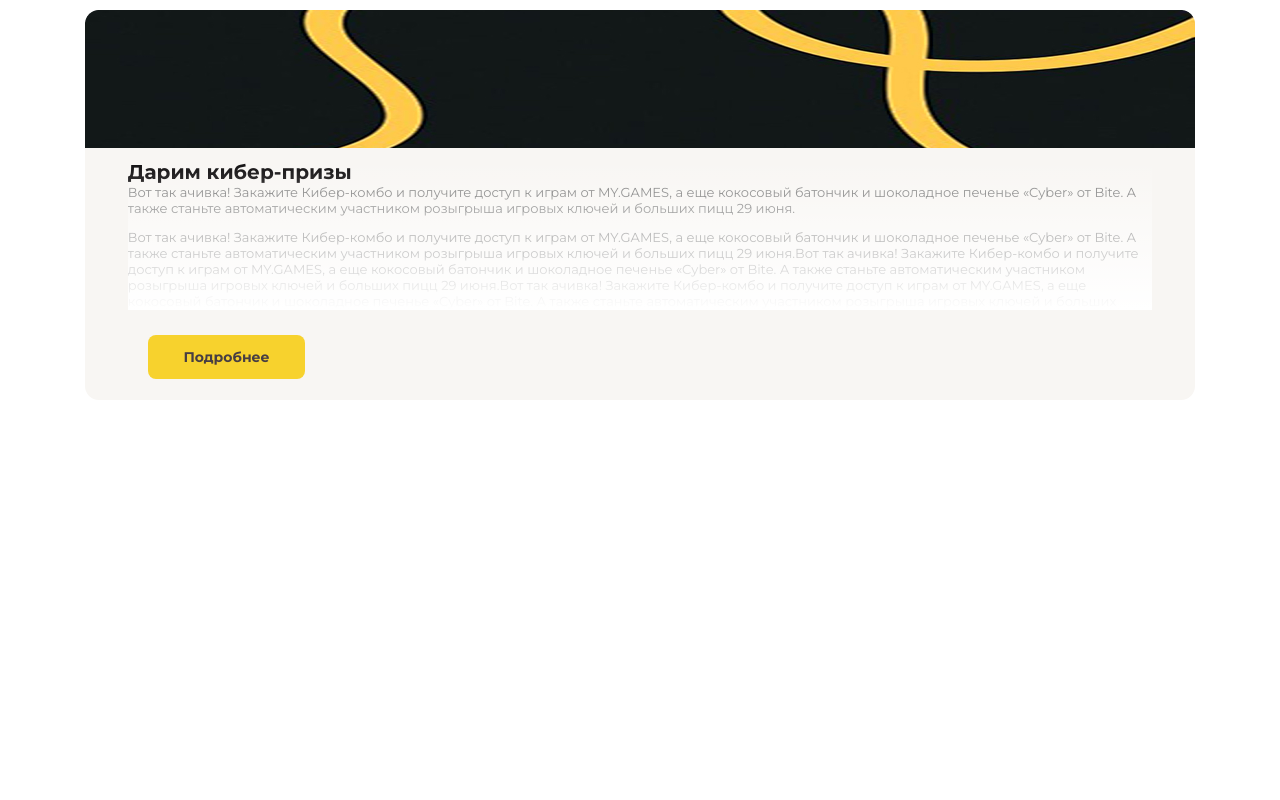
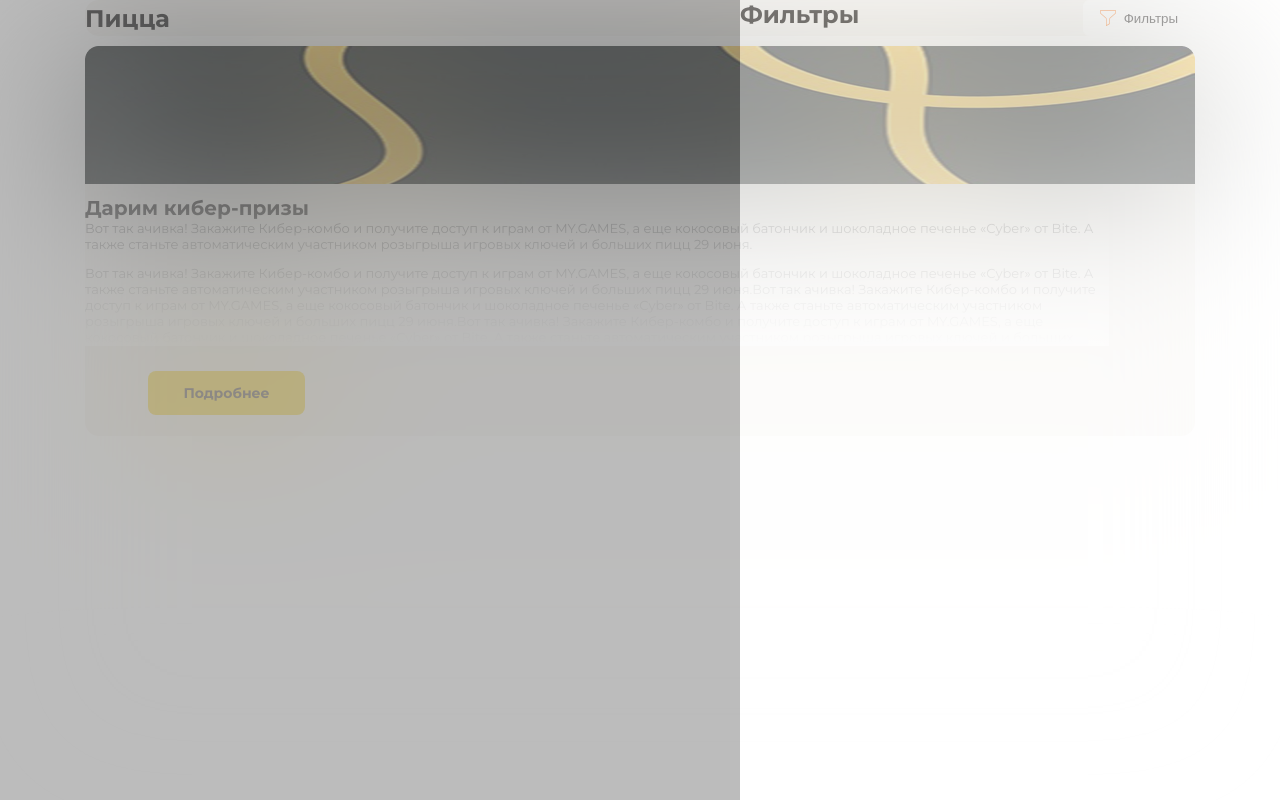
Before and after one commit to kanat2008kn-debug/DZ5, a plain HTML site: page index.html in a window 1280 px wide. Drawn offline with Linux system fonts and the light colour scheme.

Commit message:
popup 29/11/25

```diff
--- a/index.html
+++ b/index.html
@@ -8,8 +8,28 @@
 </head>
 <body>
     <main>
+        <section class="catalog">
+            <div class="container catalog__container">
+                <div class="catalog__header">
+                    <h2>Пицца</h2>
+                    <button class="catalog__filter">
+                        <svg width="16" height="16" viewBox="0 0 16 16" fill="none" xmlns="http://www.w3.org/2000/svg">
+	                        <g clip-path="url(#clip0_29826_4461)">
+		                        <path d="M6.33333 16C6.27667 16 6.22 15.986 6.16933 15.9567C6.06467 15.8973 6 15.7867 6 15.6667V8.932C6 8.646 5.87733 8.374 5.664 8.18467L0.558667 3.64933C0.204 3.33533 0 2.87933 0 2.4V1C0 0.448667 0.448667 0 1 0H15C15.5513 0 16 0.448667 16 1V2.4C16 2.87933 15.796 3.33533 15.4407 3.65L10.336 8.18533C10.1227 8.37467 10 8.64667 10 8.932V13.2887C10 13.6373 9.81467 13.966 9.51467 14.146L6.504 15.952C6.452 15.984 6.39267 16 6.33333 16V16ZM1 0.666667C0.816667 0.666667 0.666667 0.816 0.666667 1V2.4C0.666667 2.68867 0.788667 2.96267 1.00067 3.15L6.10667 7.686C6.462 8.002 6.66667 8.456 6.66667 8.932V15.078L9.172 13.5753C9.27133 13.5153 9.33333 13.4053 9.33333 13.2893V8.93267C9.33333 8.45667 9.538 8.002 9.89333 7.68667L14.9987 3.15133C15.2113 2.96267 15.3333 2.68867 15.3333 2.4V1C15.3333 0.816 15.1833 0.666667 15 0.666667H1Z" fill="#FF7010"/>
+	                        </g>
+                            <defs>
+                                <clipPath id="clip0_29826_4461">
+                                    <rect width="16" height="16" fill="white"/>
+                                </clipPath>
+                            </defs>
+                        </svg>
+                        Фильтры
+                    </button>
+                </div>
+            </div>
+        </section>
         <section class="info">
-            <div class="info__container">
+            <div class="container info__container">
                 <img src="Img.jpg" alt="Задний фон">
                 <div class="info__text">
                     <h2>Дарим кибер-призы</h2>
@@ -20,6 +40,12 @@
             </div>
         </section>
     </main>
+    <div class="popup-filter">
+        <div class="popup-filter__body">
+            <h2>Фильтры</h2>
+
+        </div>
+    </div>
     <script src="js/script.js"></script>
 </body>
 </html>
--- a/style.css
+++ b/style.css
@@ -4,22 +4,28 @@
     margin: 0;
     padding: 0;
     box-sizing: border-box;
+    /*border: solid green*/
+}
+
+:root {
+    --color: #0E0C0D;
+
 }
 
 body {
     font-family: Montserrat, 'sans-serif';
-    color: #0E0C0D;
+    color: var(--color)
 }
 
 .info {
     margin-top: 10px;
 }
 
-.info__container {
+.container {
     display: flex;
     flex-direction: column;
     justify-content: center;
-    align-items: center;
+    /*align-items: center;*/
     max-width: 1110px;
 
     width: 97%;
@@ -42,6 +48,7 @@ body {
     max-height: 150px;
     overflow: hidden;
     position: relative;
+    transition: max-height 1s;
     /*margin-left: 0;*/
     /*padding: 0 15px;*/
     }
@@ -92,3 +99,73 @@ body {
     align-self: flex-start;
     cursor: pointer;
 }
+
+/*Catalog*/
+
+.catalog__header {
+    display: flex;
+    justify-content: space-between;
+    align-items: center;
+}
+
+.catalog__title {
+    font-family: 'Intel', 'sans-serif';
+    font-size: 40px;
+    font-weight: 600;
+}
+
+.catalog__filter {
+    display: flex;
+    gap: 8px;
+    align-items: center;
+    background-color: #fff;
+    border: 1px solid #fff;
+    border-radius: 6px;
+    padding: 9px 16px;
+    color: var(--color);
+    cursor: pointer;
+    transition-duration: 5s;
+    transition-property: backgraund-color, color;
+}
+
+.catalog__filter svg {
+    fill: #FF7010;
+    transition: fill .3s;
+}
+
+
+
+.catalog__filter: :hover svg {
+    fill: #fff
+}
+
+/*End Catalog*/
+
+/* Popup*/
+.no-scroll {
+    overflow: hidden;
+}
+
+.popup-filter {
+    position: fixed;
+    background-color: #797979;
+    opacity: .5;
+
+    top: 0;
+    left: 0;
+    width: 100%;
+    height: 100%;
+    backdrop-filter: blur(80px);
+    display: flex;
+    justify-content: end;
+}
+
+
+.popup-filter__body {
+    background-color: #fff;
+    width: 540px;
+    height: 100%;
+
+}
+
+/* Popup end*/
```
Also changed, not shown: img/filter.svg (added).
